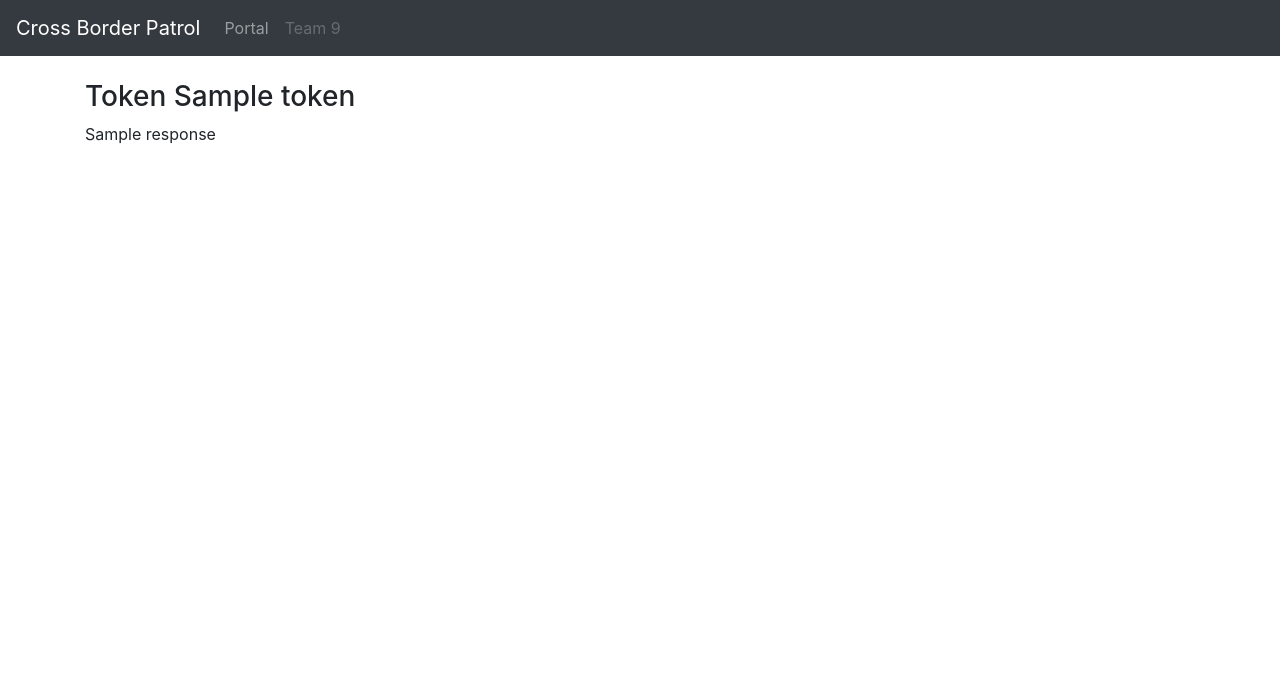
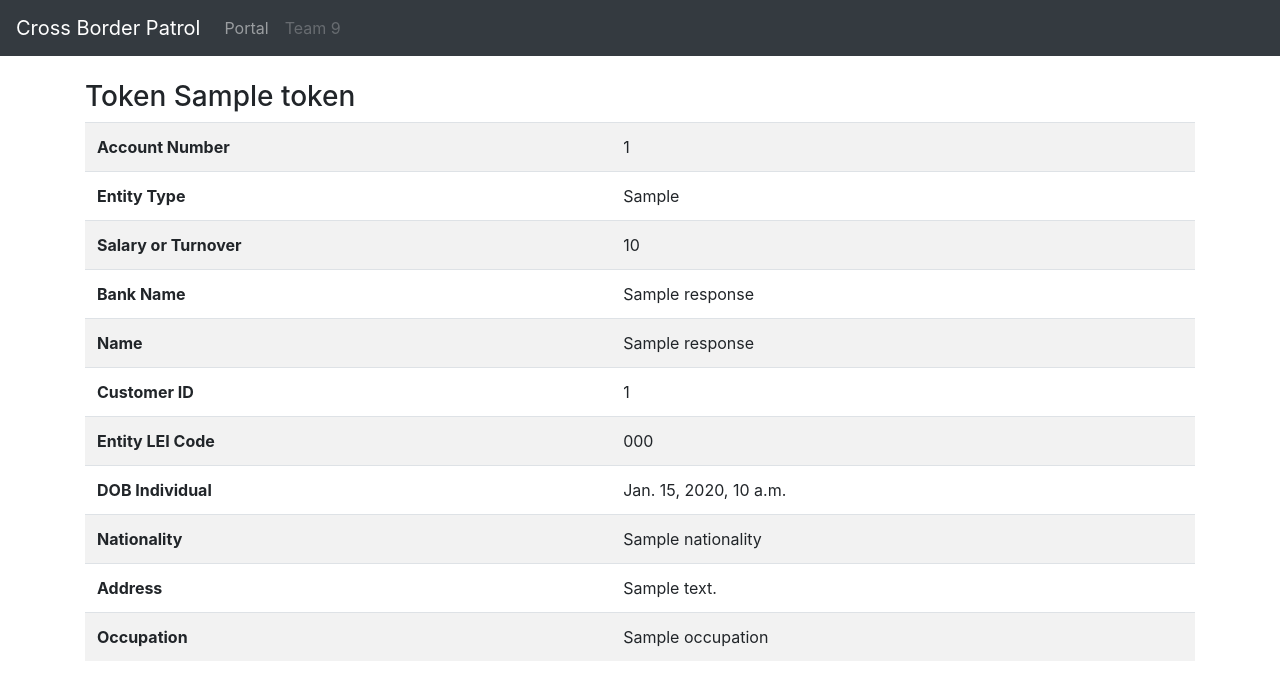
Before and after one commit to CrossBorderPatrol/cbpapp, a Django app: template portal/templates/portal/subject_of_interest_request_detail.html in a window 1280 px wide. Shown: the top 700 px of the page. Run offline with Django 3.2, Linux system fonts and the light colour scheme; the template is opened without the code that fills it: most values are stand-ins (such as "Sample title", 1, 10 or a date in 2020); some libraries are stand-ins or nearby versions.

Commit message:
Show details of customer

```diff
--- a/portal/templates/portal/subject_of_interest_request_detail.html
+++ b/portal/templates/portal/subject_of_interest_request_detail.html
@@ -3,6 +3,63 @@
 
 <h3>Token {{ token }}</h3>
 
-{{ response }}
+<table class="table table-striped">
+    <tbody>
+    	<tr>
+    		<th>Account Number</th>
+    		<td>{{ response.account_number }}</td>
+    	</tr>
+
+    	<tr>
+    		<th>Entity Type</th>
+    		<td>{{ response.entity_type }}</td>
+    	</tr>
+
+    	<tr>
+    		<th>Salary or Turnover</th>
+    		<td>{{ response.salary_or_turnover }}</td>
+    	</tr>
+
+    	<tr>
+    		<th>Bank Name</th>
+    		<td>{{ response.bank_name }}</td>
+    	</tr>
+
+    	<tr>
+    		<th>Name</th>
+    		<td>{{ response.name }}</td>
+    	</tr>
+
+    	<tr>
+    		<th>Customer ID</th>
+    		<td>{{ response.customer_id }}</td>
+    	</tr>
+
+    	<tr>
+    		<th>Entity LEI Code</th>
+    		<td>{{ response.entity_lei_code }}</td>
+    	</tr>
+
+    	<tr>
+    		<th>DOB Individual</th>
+    		<td>{{ response.dob_individual }}</td>
+    	</tr>
+
+    	<tr>
+    		<th>Nationality</th>
+    		<td>{{ response.nationality }}</td>
+    	</tr>
+
+    	<tr>
+    		<th>Address</th>
+    		<td>{{ response.address }}</td>
+    	</tr>
+
+    	<tr>
+    		<th>Occupation</th>
+    		<td>{{ response.occupation }}</td>
+    	</tr>
+    </tbody>
+</table>
 
 {% endblock content %}
```
Also changed, not shown: portal/views.py (+8 -2 lines).
